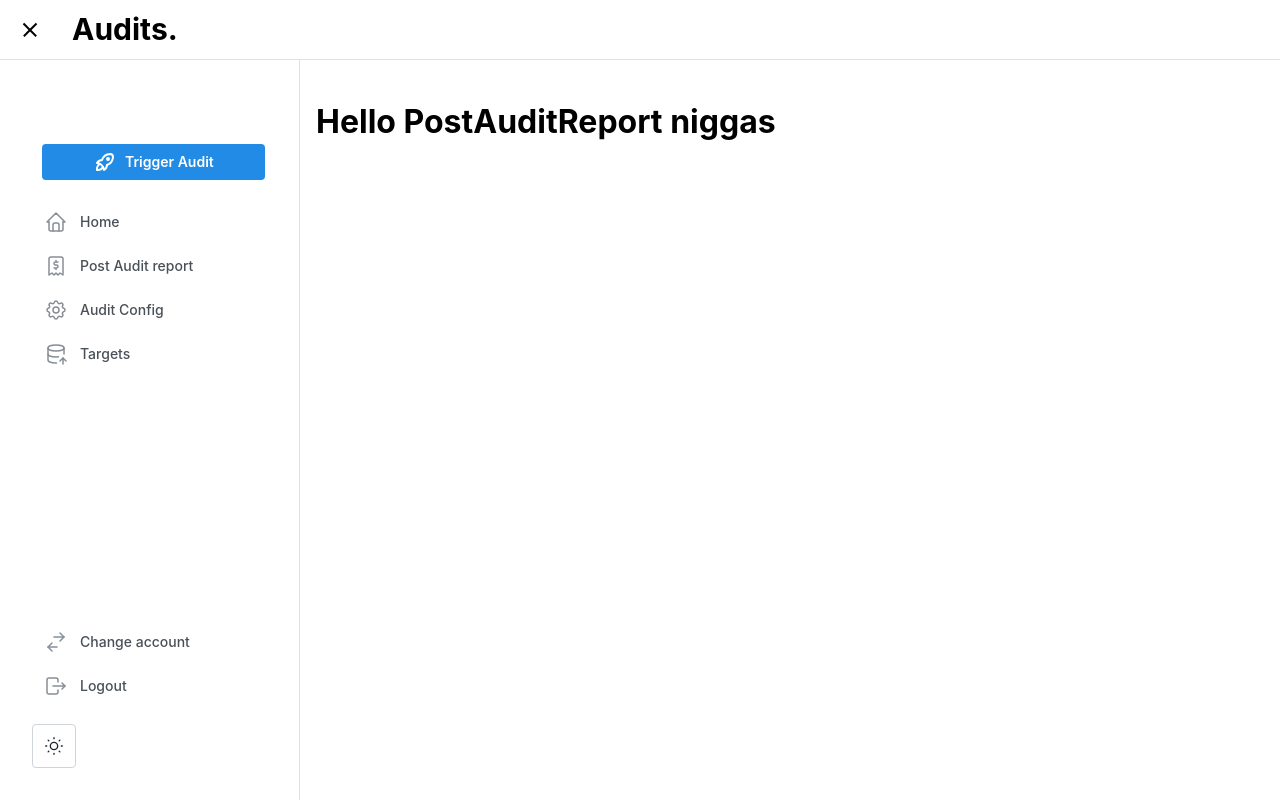
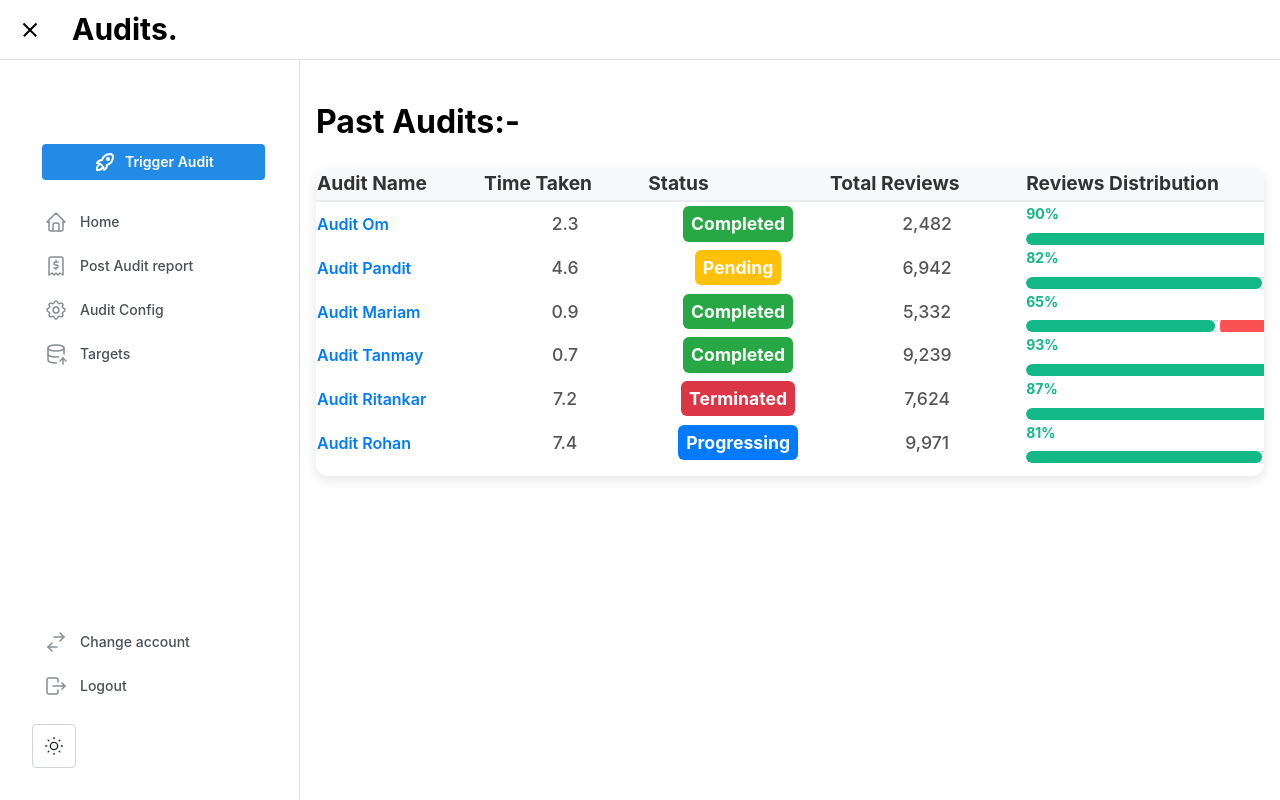
Before and after one commit to Ctrl-Crew/sih, a Next.js app: page /PostAuditReport in a window 1280 px wide. Built offline with nearby package versions, Linux system fonts and the light colour scheme.

Commit message:
feat(feature): Modified the Post Audit Report page

```diff
--- a/src/app/PostAuditReport/page.tsx
+++ b/src/app/PostAuditReport/page.tsx
@@ -1,3 +1,13 @@
-export default function PostAuditReport() {
-  return <h1>Hello PostAuditReport niggas </h1>
+"use client";
+
+import React from "react";
+import { TableReviews } from "./components/TableReviews/TableReviews";
+
+export default function PastAuditPage() {
+  return (
+    <div>
+      <h1>Past Audits:- </h1>
+      <TableReviews />
+    </div>
+  );
 }
```
